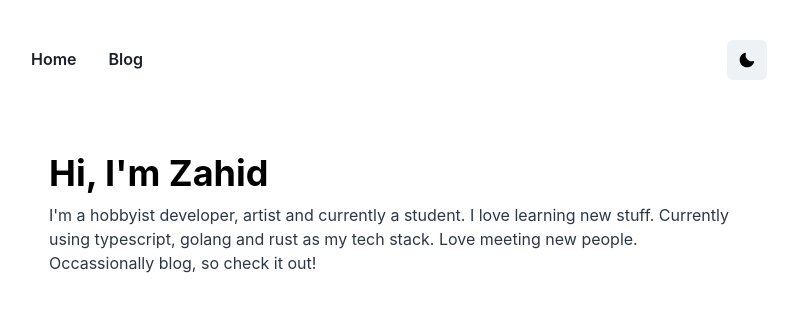
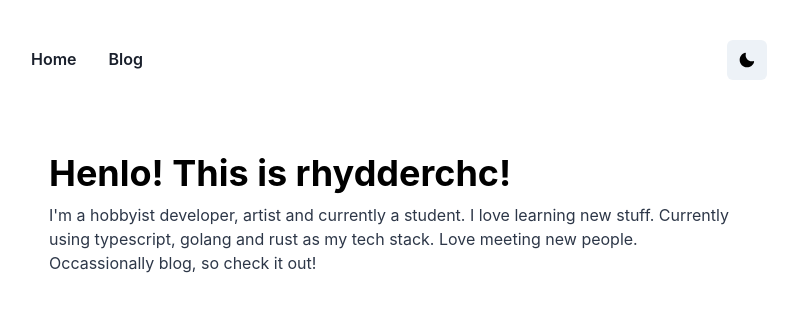
Before and after one commit to rhygg/web, a Next.js app: page / in a window 1280 px wide. Shown: the top 312 px of the page, without its empty margins (249-1047 px from the left). Built offline with nearby package versions, Linux system fonts and the light colour scheme.

Commit message:
Update index.js

```diff
--- a/pages/index.js
+++ b/pages/index.js
@@ -28,7 +28,7 @@ export default function Index() {
           alignItems="flex-start"
           maxWidth="700px"
         >
-          <Heading mb={2}>Hi, I'm Zahid</Heading>
+          <Heading mb={2}>Henlo! This is rhydderchc!</Heading>
           <Text color={colorSecondary[colorMode]}>
             I'm a hobbyist developer, artist and currently a student.
             I love learning new stuff. Currently using typescript, golang and rust as
```
